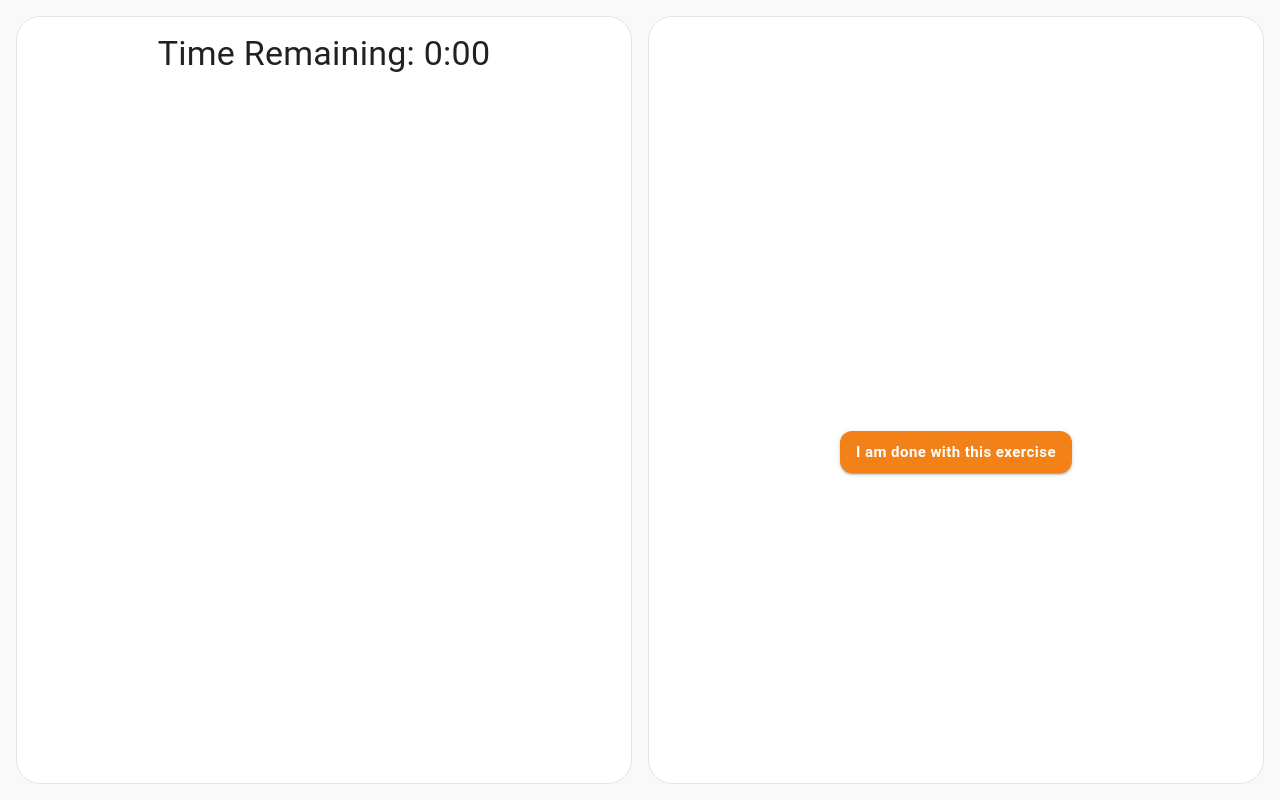
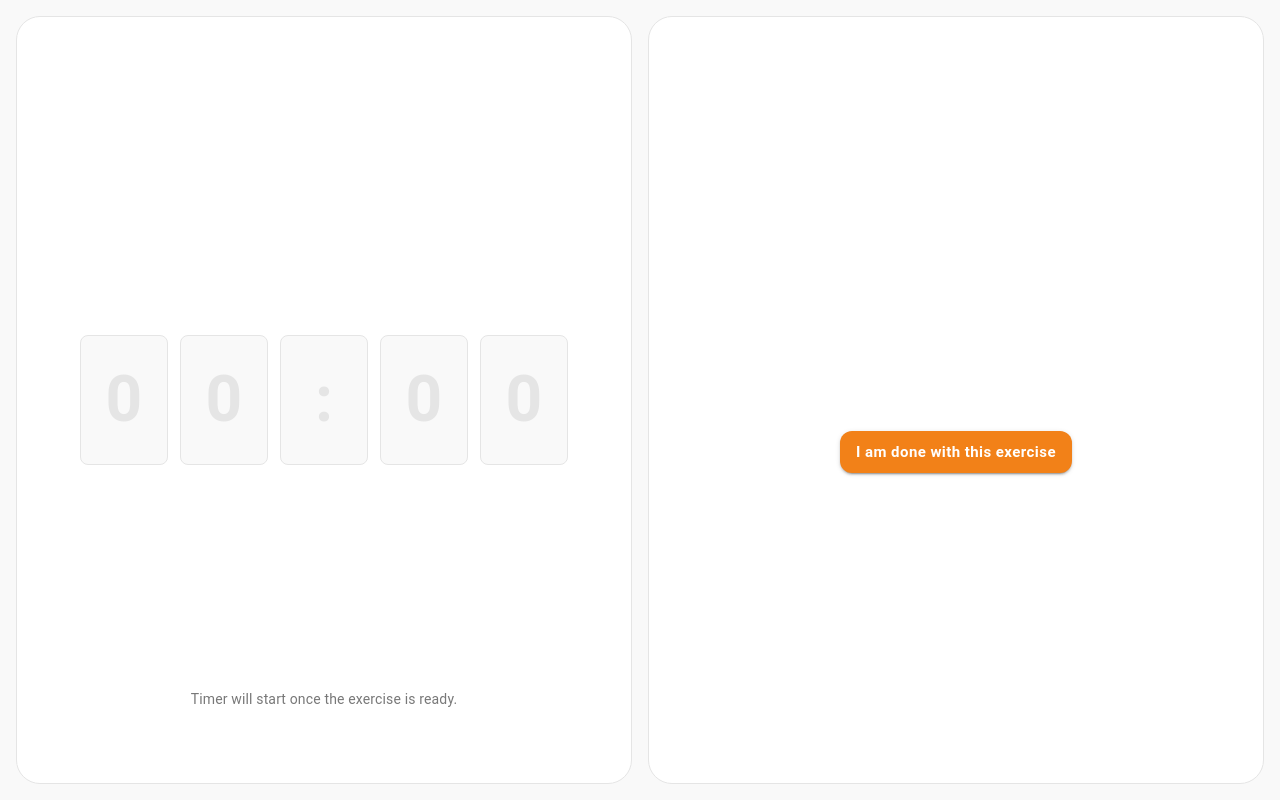
Before and after one commit to bprigent/whiteboarding-design-exercise-tool, a React (Create React App) app in the folder react_directory/: page /exercise in a window 1280 px wide. Built offline with nearby package versions, Linux system fonts and the light colour scheme.

Commit message:
timer design finalized

```diff
--- a/react_directory/src/components/Buttons.js
+++ b/react_directory/src/components/Buttons.js
@@ -46,3 +46,27 @@ export const OrangeButton = ({ children, onClick, ...props }) => (
     {children}
   </Button>
 );
+
+
+export const WhiteButton = ({ children, onClick, ...props }) => (
+  <Button
+    onClick={onClick}
+    variant="contained"
+    sx={{
+      width:'100%',
+      backgroundColor: '#fff',
+      fontSize:'15px',
+      color: '#000',
+      textTransform: 'none',
+      fontWeight: 'bold',
+      borderRadius: '12px',
+      padding: '8px 16px',
+      '&:hover': {
+        backgroundColor: '#fdfdfd',
+      },
+    }}
+    {...props}
+  >
+    {children}
+  </Button>
+);
--- a/react_directory/src/components/ExerciseResult.js
+++ b/react_directory/src/components/ExerciseResult.js
@@ -10,6 +10,8 @@ import { OrangeButton } from './Buttons';
 
 const ExerciseResult = () => {
     const { prompt, exerciseStatus } = useSelector((state) => state.exercise);
+    const { remainingTime } = useSelector((state) => state.timer);
+    const remainingTimeInMinutes = remainingTime / 60;
     const dispatch = useDispatch();
     const navigate = useNavigate();
 
@@ -42,7 +44,7 @@ const ExerciseResult = () => {
                         },
                         {
                         icon: <Timer sx={{ color: '#9e9e9e' }} />,
-                        text: 'Your 60 minute timer will start after.',
+                        text: `Your ${remainingTimeInMinutes} minute timer will start after.`,
                         },
                     ]}
                 />
--- a/react_directory/src/components/LoadingPrompt.js
+++ b/react_directory/src/components/LoadingPrompt.js
@@ -1,7 +1,10 @@
 import React from 'react';
 import { CircularProgress, Box, Typography, Paper } from '@mui/material';
 
+
 const LoadingScreen = ({ heading, tips }) => {
+
+
   return (
     <Box
       sx={{
--- a/react_directory/src/components/Timer.js
+++ b/react_directory/src/components/Timer.js
@@ -1,7 +1,9 @@
 import React, { useEffect } from 'react';
 import { useSelector, useDispatch } from 'react-redux';
 import { startTimer, stopTimer } from '../store/slices/timerSlice';
-import { Box, Button, Typography } from '@mui/material';
+import { Box, Typography } from '@mui/material';
+import { WhiteButton } from './Buttons';
+
 
 const Timer = () => {
   const dispatch = useDispatch();
@@ -15,33 +17,81 @@ const Timer = () => {
     }
   }, [exerciseStatus, dispatch]);
 
-  const formatTime = (seconds) => {
-    if (!seconds) return '0:00'; // Fallback for undefined or 0 values
-    const minutes = Math.floor(seconds / 60);
-    const secs = seconds % 60;
-    return `${minutes}:${secs.toString().padStart(2, '0')}`;
+
+  const formatDigits = (time) => {
+    const minutes = Math.floor(time / 60)
+      .toString()
+      .padStart(2, '0');
+    const seconds = (time % 60).toString().padStart(2, '0');
+    return [...minutes, ':', ...seconds];
   };
 
+
+
   return (
-    <Box sx={{ textAlign: 'center', marginTop: 2 }}>
-      <Typography variant="h4">
-        Time Remaining: {formatTime(remainingTime)}
-      </Typography>
+    <Box
+      sx={{
+        padding: 4,
+        display: 'flex',
+        flexDirection: 'column',
+        alignItems: 'center',
+        justifyContent: 'center',
+        height: '100%',
+      }}
+    >
 
-      {/* Only show play/pause buttons if exerciseStatus is 'success' */}
-      {exerciseStatus === 'success' && (
-        <Box sx={{ marginTop: 2 }}>
-          {timerStatus === 'paused' ? (
-            <Button variant="contained" color="primary" onClick={() => dispatch(startTimer())}>
-              Play
-            </Button>
-          ) : (
-            <Button variant="contained" color="secondary" onClick={() => dispatch(stopTimer())}>
-              Pause
-            </Button>
-          )}
-        </Box>
-      )}
+      <Box sx={{
+        height:'104px'
+      }}/>
+
+      <Box
+        sx={{
+          flexGrow: 1,
+          display: 'flex',
+          alignItems: 'center',
+          color: exerciseStatus === 'success' ? '#000' : '#E5E5E5',
+          justifyContent: 'center',
+          gap: 1.5,
+          fontSize: '4rem',
+          fontWeight: '700',
+        }}
+      >
+
+        {formatDigits(remainingTime).map((digit, index) => (
+          <Box
+            key={index}
+            sx={{
+              padding: '16px',
+              borderRadius: '8px',
+              backgroundColor: '#f9f9f9',
+              border: '1px solid #E5E5E5',
+              width: '88px',
+              textAlign: 'center',
+            }}
+          >
+            {digit}
+          </Box>
+        ))}
+      </Box>
+
+      {/* Play/Pause Button */}
+      <Box sx={{
+        paddingY: 4,
+        minHeight:'104px',
+        display:'flex',
+        alignItems: 'center',
+        justifyContent: 'center',
+      }}>
+        {exerciseStatus === 'success' ? (
+          <Box>
+            {timerStatus === 'paused' ? (
+              <WhiteButton onClick={() => dispatch(startTimer())}>Play</WhiteButton>
+            ) : (
+              <WhiteButton onClick={() => dispatch(stopTimer())}>Pause</WhiteButton>
+            )}
+          </Box>
+        ):(<Typography variant="body2" sx={{color: '#787878'}}>Timer will start once the exercise is ready.</Typography>)}
+      </Box>
     </Box>
   );
 };
```
